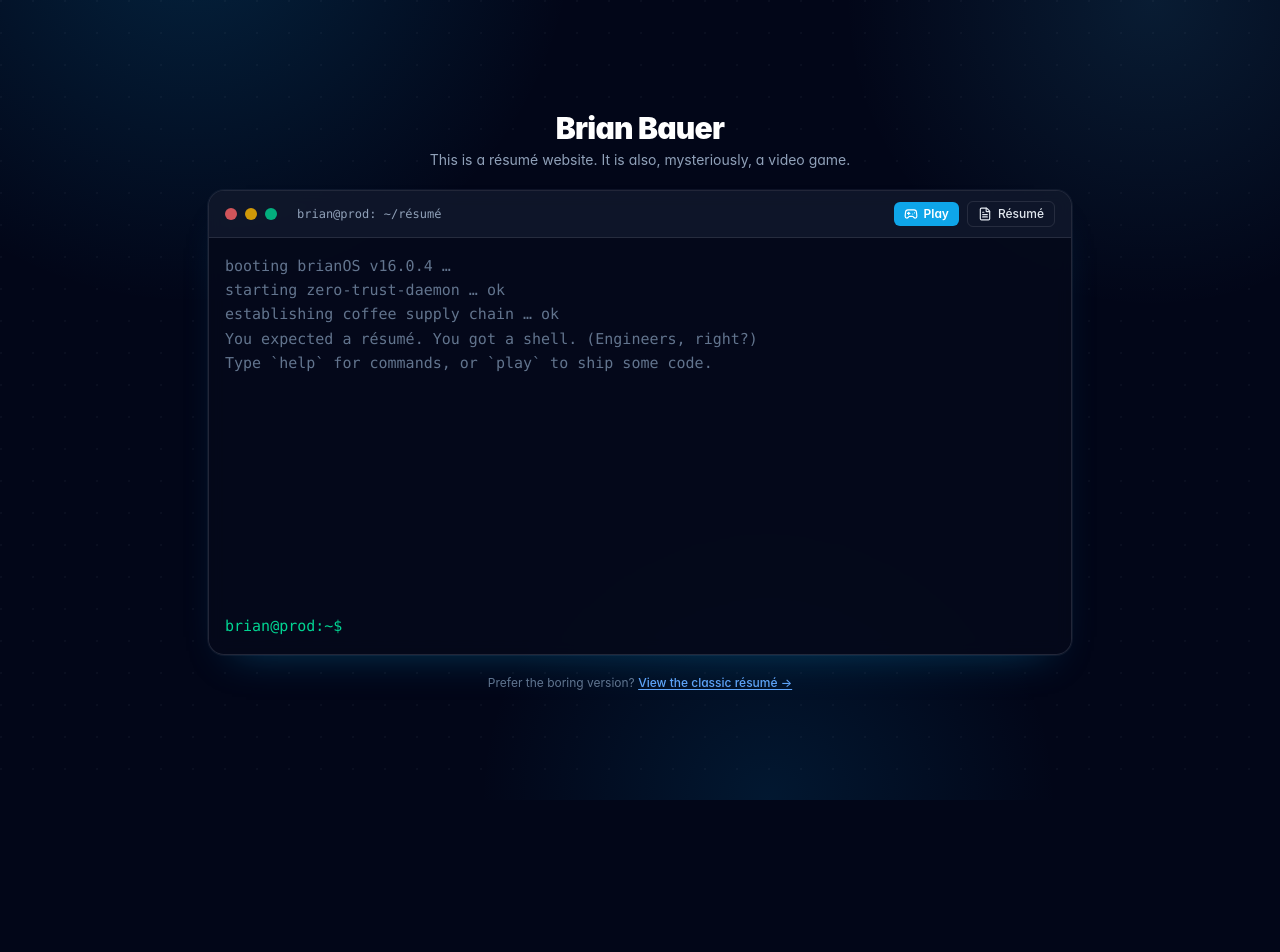
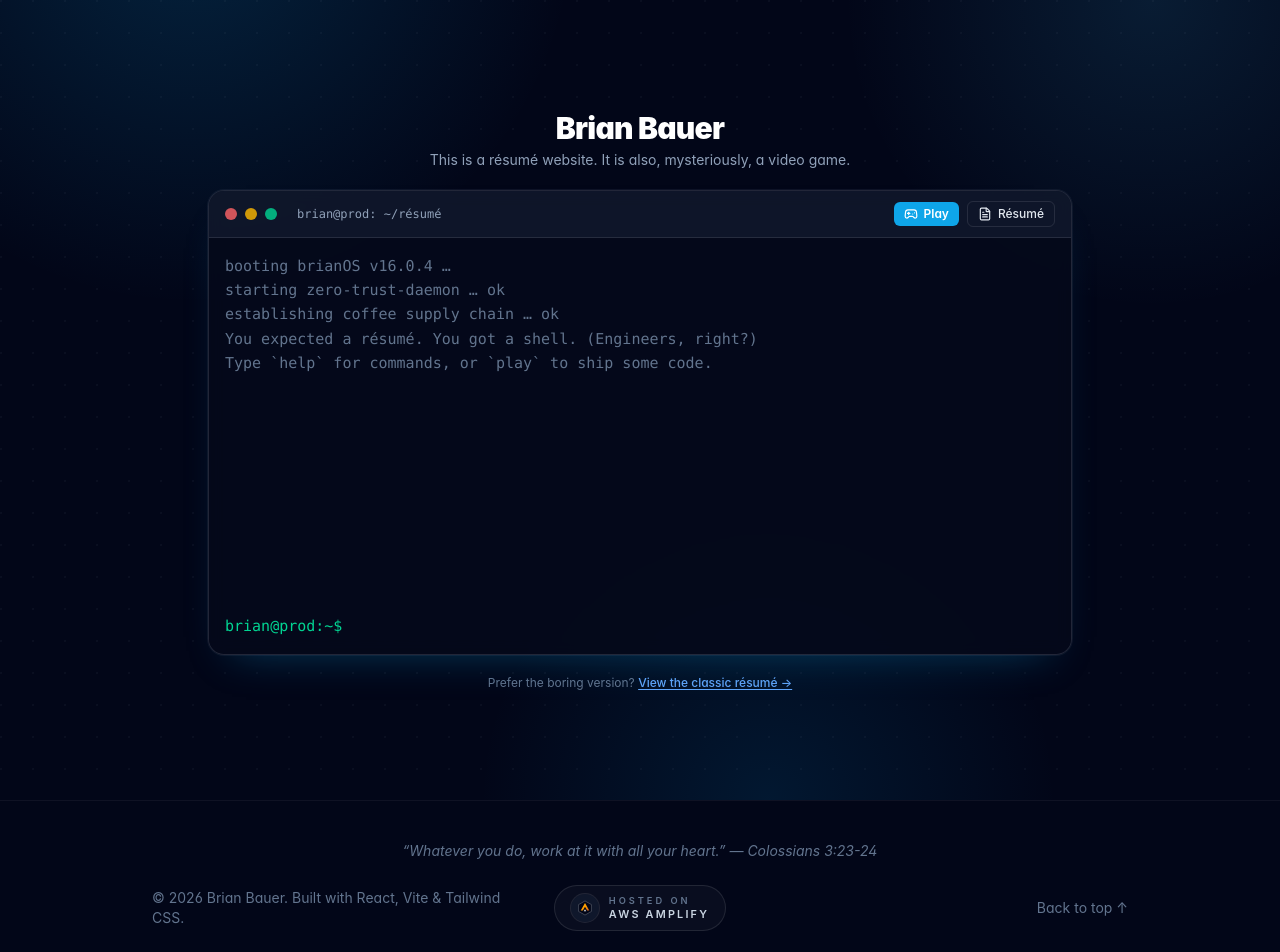
Before and after one commit to SprinklingThatDevOps/resume_website, a React (Vite) app: page / in a window 1280 px wide. Shown: the top 952 px of the page. Before the commit the page ends 800 px from the top, so only its background shows below. Built offline with nearby package versions, Linux system fonts and the light colour scheme.

Commit message:
Add footer to default game page

```diff
--- a/src/App.tsx
+++ b/src/App.tsx
@@ -48,6 +48,15 @@ function ResumePage({ onExit }: { onExit: () => void }) {
   )
 }
 
+function GamePage({ onClassic }: { onClassic: () => void }) {
+  return (
+    <div id="game-top" className="min-h-screen bg-slate-950">
+      <Console onClassic={onClassic} />
+      <Footer backToTopHref="#game-top" />
+    </div>
+  )
+}
+
 export default function App() {
   const [view, setView] = useState<View>(() => viewFromHash(window.location.hash))
 
@@ -70,6 +79,6 @@ export default function App() {
   return view === 'resume' ? (
     <ResumePage onExit={() => go('game')} />
   ) : (
-    <Console onClassic={() => go('resume')} />
+    <GamePage onClassic={() => go('resume')} />
   )
 }
--- a/src/components/Footer.tsx
+++ b/src/components/Footer.tsx
@@ -57,7 +57,11 @@ function AmplifyHostedBadge() {
   )
 }
 
-export default function Footer() {
+type FooterProps = {
+  backToTopHref?: string
+}
+
+export default function Footer({ backToTopHref = '#top' }: FooterProps) {
   return (
     <footer className="border-t border-white/5 py-10">
       <div className="mx-auto max-w-5xl px-6">
@@ -71,7 +75,7 @@ export default function Footer() {
           </p>
           <AmplifyHostedBadge />
           <a
-            href="#top"
+            href={backToTopHref}
             className="text-center transition-colors hover:text-white sm:text-right"
           >
             Back to top ↑
```
